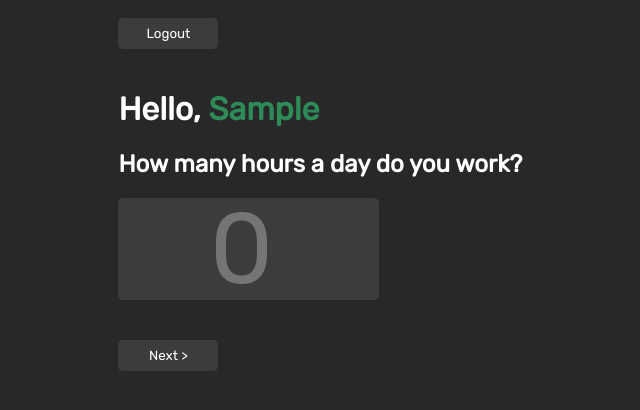
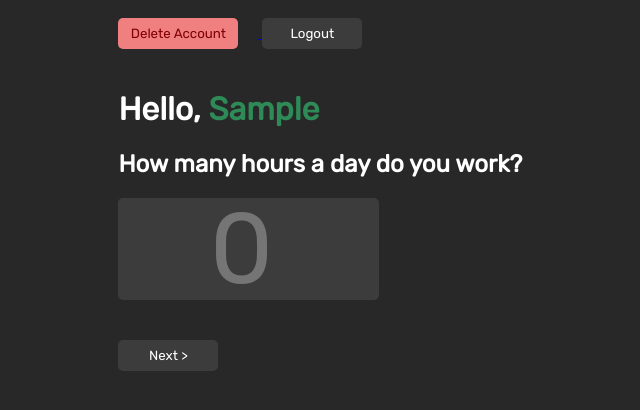
Before and after one commit to mitchnod/CoinClock_v1, a Flask app: page /dashboard in a window 1280 px wide. Shown: the top 410 px of the page, without its empty margins (16-656 px from the left). Run offline with Flask 2, Linux system fonts and the light colour scheme; the visitor is signed in with stand-in values (Sample User, id 1); tables that the repository leaves empty or names only in its code hold one stand-in row (values such as "Sample post").

Commit message:
Init Commit

```diff
--- a/flask_app/controllers/users.py
+++ b/flask_app/controllers/users.py
@@ -98,7 +98,17 @@ def reset():
     if 'user_id' not in session:
         return redirect('/logout')
     data = {
-        "id" : session['user_id'],
+        "id" : session['user_id']
     }
     User.reset(data)
     return redirect('/dashboard')
+
+@app.route('/delete')
+def destroy():
+    if 'user_id' not in session:
+        return redirect('/logout')
+    data = {
+        "id" : session['user_id']
+    }
+    User.destroy(data)
+    return redirect('/logout')
--- a/flask_app/models/user.py
+++ b/flask_app/models/user.py
@@ -68,3 +68,8 @@ class User:
     def reset(cls,data):
         query = "UPDATE users SET hours = null, pay = null WHERE id = %(id)s;"
         return connectToMySQL('db_coinclock').query_db(query,data)
+
+    @classmethod
+    def destroy(cls,data):
+        query = "DELETE FROM users WHERE id = %(id)s;"
+        return connectToMySQL('db_coinclock').query_db(query,data)
--- a/flask_app/static/dashboard.css
+++ b/flask_app/static/dashboard.css
@@ -45,3 +45,15 @@ input{
 #next:hover{
     background-color: seagreen;
 }
+
+#delete{
+    background-color:lightcoral;
+    color: maroon;
+    margin-right: 20px;
+    width: 120px;
+    margin-right: 20px;
+}
+
+#delete:hover{
+    background-color: rgb(197, 105, 105);
+}
--- a/flask_app/templates/dashboard.html
+++ b/flask_app/templates/dashboard.html
@@ -12,6 +12,9 @@
 </head>
 <body>
     <div id="container">
+        <a href="/delete">
+            <button id="delete">Delete Account</button>
+        </a>
         <a href="/logout">
             <button>Logout</button>
         </a>
```
Also changed, not shown: 2 other files.
